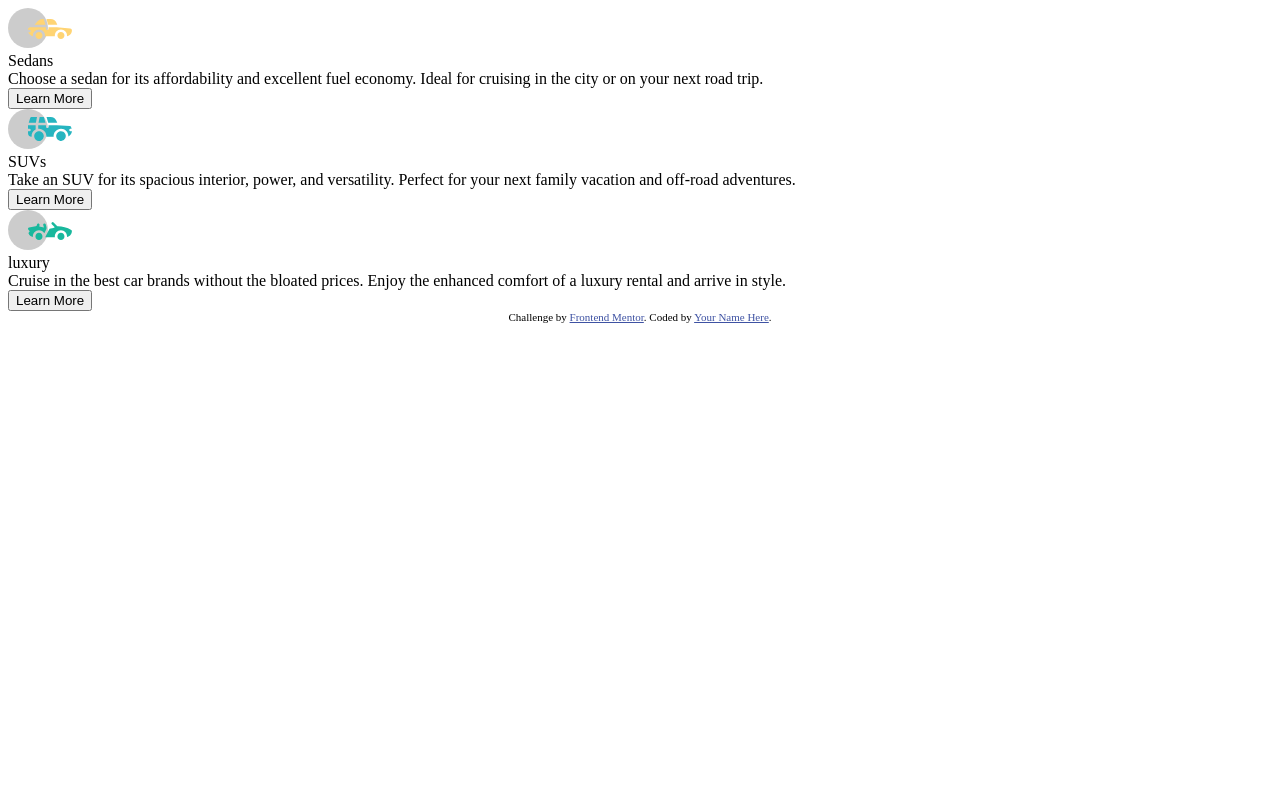
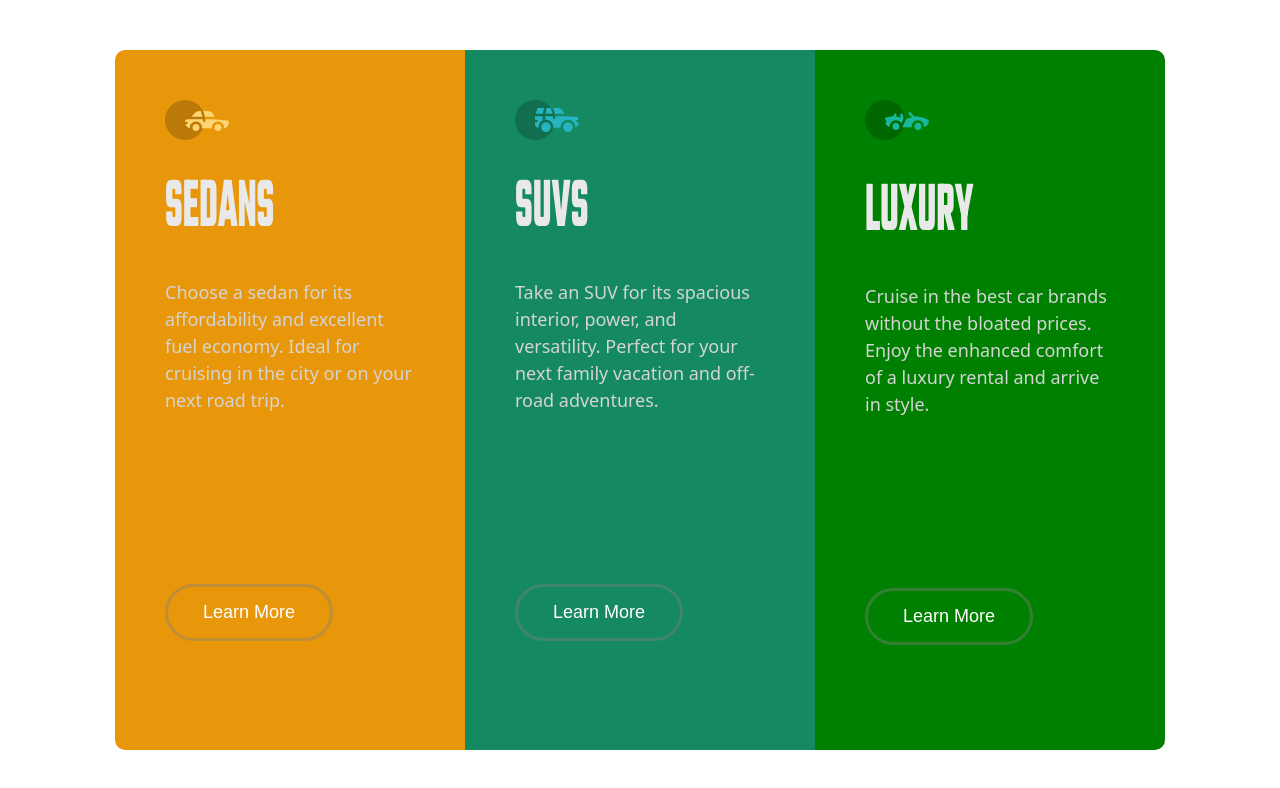
Before and after one commit to aufalfirdausi/fem-3-column-preview-card-component-main, a plain HTML site: page index.html in a window 1280 px wide. Drawn offline with Linux system fonts and the light colour scheme.

Commit message:
finished challenge 3-column

```diff
--- a/index.html
+++ b/index.html
@@ -5,6 +5,7 @@
   <meta name="viewport" content="width=device-width, initial-scale=1.0"> <!-- displays site properly based on user's device -->
 
   <link rel="icon" type="image/png" sizes="32x32" href="./images/favicon-32x32.png">
+  <link href="https://fonts.googleapis.com/css2?family=Teko:wght@300..700&display=swap"  rel="stylesheet">
   <link rel="stylesheet" href="main.css">
 
   <title>Frontend Mentor | 3-column preview card component</title>
@@ -17,39 +18,39 @@
   <div class="card">
   <div class="col one">
     <div class="car"> <img src="icon-sedans.svg" alt=""></div>
-    <div class="category">Sedans</div>
+    <div class="category"><h1>SEDANS</h1></div>
     <div class="desc">Choose a sedan for its affordability and excellent fuel economy. Ideal for cruising in the city
     or on your next road trip.</div>
     <div class="button">
-      <button>Learn More</button>
+      <button class="first">Learn More</button>
     </div>
   </div>
 
   <div class="col two">
     <div class="car"> <img src="icon-suvs.svg" alt=""></div>
-    <div class="category">SUVs</div>
+    <div class="category"><h1>SUVS</h1></div>
     <div class="desc">Take an SUV for its spacious interior, power, and versatility. Perfect for your next family vacation
     and off-road adventures.</div>
     <div class="button">
-      <button>Learn More</button>
+      <button class="second">Learn More</button>
     </div>
   </div>
 
     <div class="col three">
       <div aria-checked="car"><img src="icon-luxury.svg" alt=""></div>
-      <div class="category">luxury</div>
+      <div class="category"><H1>LUXURY</H1></div>
       <div class="desc">Cruise in the best car brands without the bloated prices. Enjoy the enhanced comfort of a luxury
       rental and arrive in style.</div>
       <div class="button">
-        <button>Learn More</button>
+        <button class="third">Learn More</button>
       </div>
   </div>
 
   </div>
 
-  <div class="attribution">
+  <!--<div class="attribution">
     Challenge by <a href="https://www.frontendmentor.io?ref=challenge" target="_blank">Frontend Mentor</a>.
-    Coded by <a href="#">Your Name Here</a>.
+    Coded by <a href="#">Your Name Here</a>.-->
   </div>
 </body>
 </html>
--- a/main.css
+++ b/main.css
@@ -1,2 +1,103 @@
 .attribution { font-size: 11px; text-align: center; }
 .attribution a { color: hsl(228, 45%, 44%); }
+
+* {
+    box-sizing: border-box;
+}
+
+body {
+    margin: 0;
+    padding: 0;
+    min-height: 100vh;
+    display: flex;
+    align-items: center;
+    justify-content: center;
+}
+
+
+.card {
+    display: grid;
+    grid-template-columns: repeat(3, 1fr);
+    padding: 0;
+    margin: 0;
+    width: 1050px;
+    height: 700px;
+}
+
+.col {
+    display: flex;
+    flex-direction: column;
+    align-items: center;
+    padding: 50px;
+    width: 350px;
+}
+
+.col, .car {
+    display: flex;
+    justify-content: flex-start;
+    align-items: flex-start;
+}
+
+.category {
+    font-family: 'Teko';
+    font-size:  large;
+    transform: scaleY(2);
+    padding: 20px 0px;
+    color: rgb(233, 233, 233);
+}
+
+.desc {
+    color: rgb(212, 212, 212);
+    font-size: large;
+    line-height: 1.5;
+    font-family: system-ui, -apple-system, BlinkMacSystemFont, 'Segoe UI', Roboto, Oxygen, Ubuntu, Cantarell, 'Open Sans', 'Helvetica Neue', sans-serif;
+}
+
+.button {
+    display: flex;
+    align-items: flex-end;
+    padding-top: 170px;
+
+}
+
+.button button {
+    border: none;
+    outline: none;
+    background: transparent;
+    font-size: large;
+    color: white;
+    border-radius: 30px ;
+    padding: 15px 35px;
+}
+
+.button button:hover {
+    border: solid white;
+    cursor: pointer;
+}
+
+.button .first {
+    border: solid rgba(128, 128, 128, 0.400);
+}
+
+.button .second {
+    border: solid rgba(128, 128, 128, 0.400);
+}
+
+.button .third {
+    border: solid rgba(128, 128, 128, 0.400);
+}
+
+
+.one {
+    background-color: rgb(233, 151, 10);
+    border-radius: 10px 0px 0px 10px;
+}
+
+.two {
+    background-color: rgb(21, 137, 97);
+}
+
+.three {
+    background-color: green;
+    border-radius: 0px 10px 10px 0px;
+}
```
